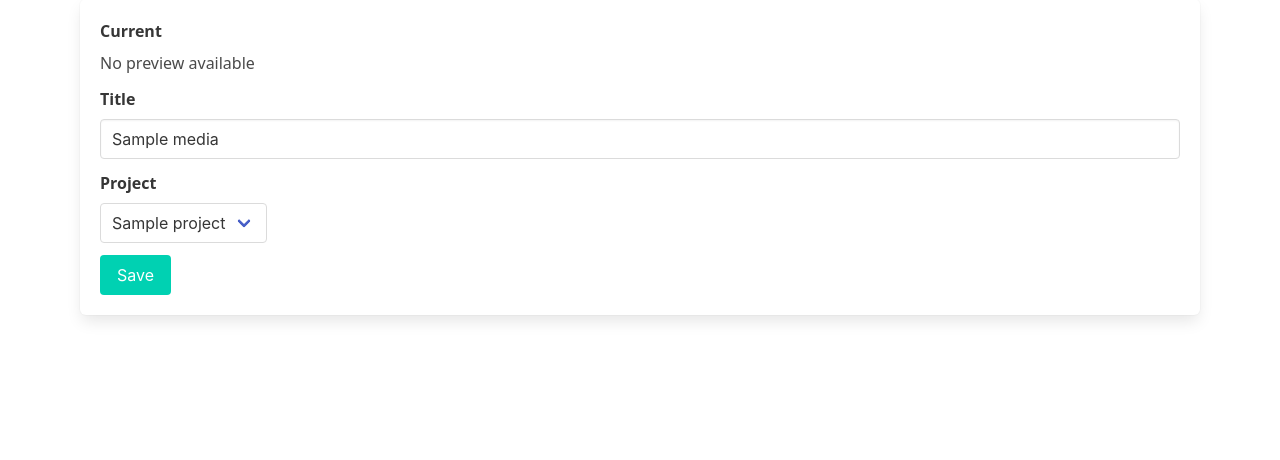
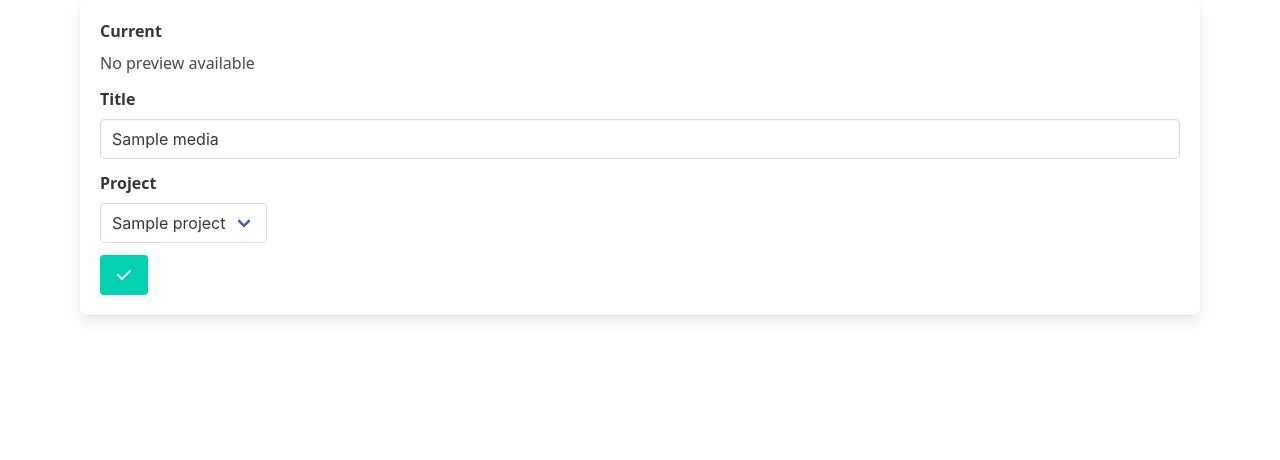
Before and after one commit to dethbird/cdn, a PHP site: template templates/media/edit.twig in a window 1280 px wide. Shown: the part 161-621 px from the top of the page. Run offline with PHP 8.4, Linux system fonts and the light colour scheme; the template is opened without the code that fills it: most values are stand-ins (such as "Sample title", 1, 10 or a date in 2020); some libraries are stand-ins or nearby versions.

Commit message:
icon buttons for upload / edit

```diff
--- a/templates/media/edit.twig
+++ b/templates/media/edit.twig
@@ -44,7 +44,9 @@
 
       <div class="field">
         <div class="control">
-          <button class="button is-primary">Save</button>
+          <button class="button is-primary" title="Save" aria-label="Save changes">
+            <i class="fa-solid fa-check" aria-hidden="true"></i>
+          </button>
         </div>
       </div>
     </form>
--- a/templates/media/upload.twig
+++ b/templates/media/upload.twig
@@ -43,7 +43,9 @@
 
       <div class="field">
         <div class="control">
-          <button class="button is-primary">Upload</button>
+          <button class="button is-primary" title="Upload" aria-label="Upload file" type="submit">
+            <i class="fa-solid fa-upload" aria-hidden="true"></i>
+          </button>
         </div>
       </div>
     </form>
```
